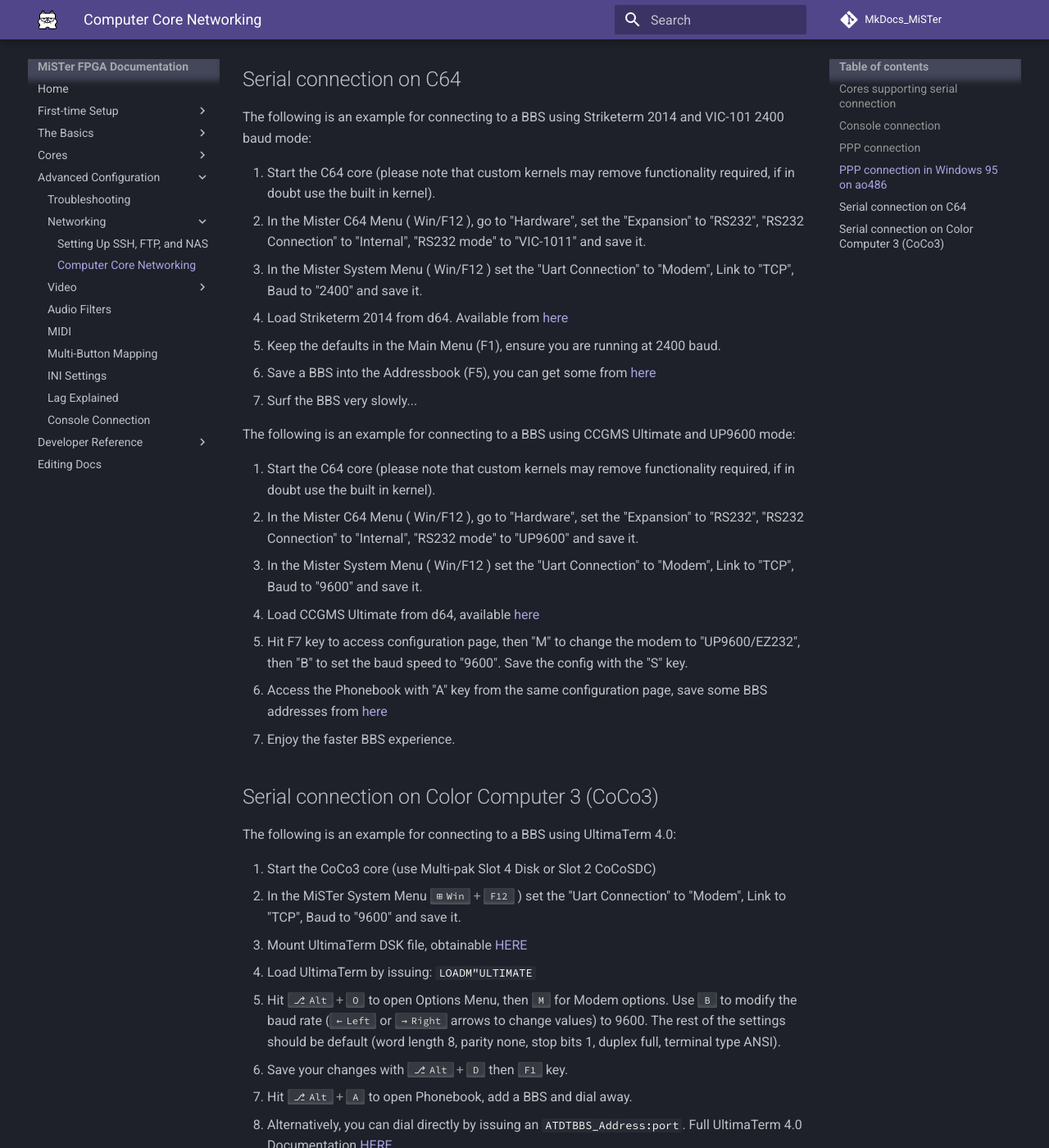
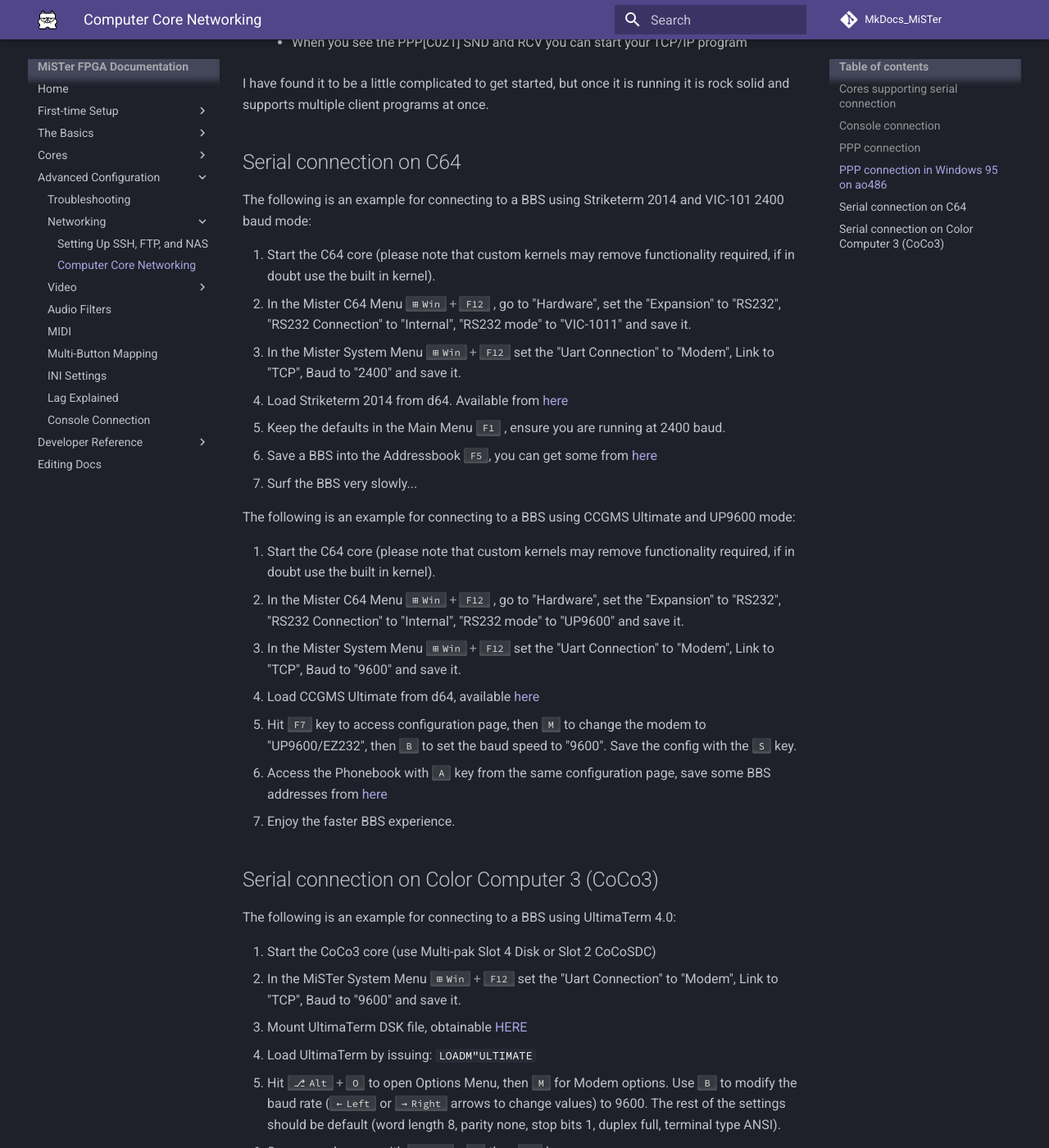
Before and after one commit to MiSTer-devel/MkDocs_MiSTer, an MkDocs documentation site: the page built from docs/advanced/computer.md, in a window 1280 px wide and 1400 px high, scrolled down 2715 px. Shown: the whole window at 82% size. Built offline with MkDocs 1.6.1 and Material for MkDocs 9.7.7, drawn with Linux system fonts in a browser that asks for light colours; comment, search, counter and statistics services are not loaded; some of the changed text lies outside the part shown.

Commit message:
Update computer.md
Cosmetic changes for C64 connections, added a link for MiamiDX setup for Amiga and completed the list of cores supporting serial/ppp connection (stable ones, I know Alanswx is working for serial on Apple II for now).

```diff
--- a/docs/advanced/computer.md
+++ b/docs/advanced/computer.md
@@ -8,10 +8,13 @@
 * **Minimig**. Tested on [Roadshow TCP/IP](https://misterfpga.org/viewtopic.php?f=4&t=2063&p=18598&hilit=Roadshow#p18598){target=_blank}, AmiTCP and Miami.
     1. AmiTCP provides more complete solution with ftpd daemon. There are many other 3rd party addons are based on AmiTCP, so it's advised to use this package.
     2. Roadshow works very well, it is fully compatible with AmiTCP and offers additional extensions. Follow these [Instructions](https://misterfpga.org/viewtopic.php?f=4&t=2063&p=18598&hilit=Roadshow#p18598){target=_blank} for complete setup.  It is still a paid for and supported product, you can find more information [here](http://roadshow.apc-tcp.de/index-en.php){target=_blank}.
-    3.  Miami was successfully tested. The Miami settings that worked: use PPP connection via serial.device, set baud rate to 115200, RTS/CTS to on, and enable 8N1. Set modem to nullmodem. Manually enter an IP suitable for your lan ending in 254, e.g. 192.168.1.254. Manually add a DNS server, e.g. 8.8.8.8 for Google DNS. Term v4.7 has been used to test console connection.
+    3.  Miami was successfully tested. The Miami settings that worked: use PPP connection via serial.device, set baud rate to 115200, RTS/CTS to on, and enable 8N1. Set modem to nullmodem. Manually enter an IP suitable for your lan ending in 254, e.g. 192.168.1.254. Manually add a DNS server, e.g. 8.8.8.8 for Google DNS. Term v4.7 has been used to test console connection. For a more detailed MiamiDX setup guide, please check [here](https://www.geocities.ws/allforamiga/){target=_blank}
 * **ao486**. Currently only console connection has been tested using Dos Navigator's integrated Terminal and Kermit 3.15. PPP should work under Win95.
 DOS tools are here : [dos_ftpd.zip](https://github.com/MiSTer-devel/ao486_MiSTer/raw/master/sw/dos_ftpd.zip){target=_blank}. The DOS FTP server included does not support passive mode, so set your client to use active.
 * **C64**. Serial connection.
+* **Tandy Color Computer 3 (CoCo3)**. Serial Connection.
+* **Macintosh Plus**. Serial and PPP support.
+* **AtariST**. Serial and PPP support.
 
 OSD provides an option to switch between PPP and Console on these cores.
 Both console and PPP are using baud rate 115200 8N1 mode with hardware RTS/CTS flow control for stability.
@@ -35,7 +38,7 @@
 
 The following steps will allow you to get it working:
 
-1. In the Mister System Menu ( Win/F12 ) set the "Uart Connection" to "PPP" and save it.
+1. In the Mister System Menu ++win+f12++ set the "Uart Connection" to "PPP" and save it.
 2. In Windows 95 ensure the COM1 device is installed in Start->Settings->Control Panel->System - Device Manager Tab, there should be a twisty called Ports(COM & LPT) and under that a "Communications Port (COM1)"
 3. If it doesn't exist go to Start->Settings->Control Panel->Add/New Hardware and it should be automatically added.
 4. Get the replacement PPP client
@@ -61,28 +64,28 @@
 The following is an example for connecting to a BBS using Striketerm 2014 and VIC-101 2400 baud mode:
 
 1. Start the C64 core (please note that custom kernels may remove functionality required, if in doubt use the built in kernel).
-2. In the Mister C64 Menu ( Win/F12 ), go to "Hardware", set the "Expansion" to "RS232", "RS232 Connection" to "Internal", "RS232 mode" to "VIC-1011" and save it.
-3. In the Mister System Menu ( Win/F12 ) set the "Uart Connection" to "Modem", Link to "TCP", Baud to "2400" and save it.
+2. In the Mister C64 Menu ++win+f12++ , go to "Hardware", set the "Expansion" to "RS232", "RS232 Connection" to "Internal", "RS232 mode" to "VIC-1011" and save it.
+3. In the Mister System Menu ++win+f12++ set the "Uart Connection" to "Modem", Link to "TCP", Baud to "2400" and save it.
 4. Load Striketerm 2014 from d64. Available from [here](https://csdb.dk/release/?id=130807){target=_blank}
-5. Keep the defaults in the Main Menu (F1), ensure you are running at 2400 baud.
-6. Save a BBS into the Addressbook (F5), you can get some from [here](http://cbbsoutpost.servebbs.com){target=_blank}
+5. Keep the defaults in the Main Menu ++f1++ , ensure you are running at 2400 baud.
+6. Save a BBS into the Addressbook ++f5++, you can get some from [here](http://cbbsoutpost.servebbs.com){target=_blank}
 7. Surf the BBS very slowly...
 
 The following is an example for connecting to a BBS using CCGMS Ultimate and UP9600 mode:
 
 1. Start the C64 core (please note that custom kernels may remove functionality required, if in doubt use the built in kernel).
-2. In the Mister C64 Menu ( Win/F12 ), go to "Hardware", set the "Expansion" to "RS232", "RS232 Connection" to "Internal", "RS232 mode" to "UP9600" and save it.
-3. In the Mister System Menu ( Win/F12 ) set the "Uart Connection" to "Modem", Link to "TCP", Baud to "9600" and save it.
+2. In the Mister C64 Menu ++win+f12++ , go to "Hardware", set the "Expansion" to "RS232", "RS232 Connection" to "Internal", "RS232 mode" to "UP9600" and save it.
+3. In the Mister System Menu ++win+f12++ set the "Uart Connection" to "Modem", Link to "TCP", Baud to "9600" and save it.
 4. Load CCGMS Ultimate from d64, available [here](https://csdb.dk/release/download.php?id=214853){target=_blank}
-5. Hit F7 key to access configuration page, then "M" to change the modem to "UP9600/EZ232", then "B" to set the baud speed to "9600". Save the config with the "S" key.
-6. Access the Phonebook with "A" key from the same configuration page, save some BBS addresses from [here](http://cbbsoutpost.servebbs.com){target=_blank}
+5. Hit ++f7++ key to access configuration page, then ++m++ to change the modem to "UP9600/EZ232", then ++b++ to set the baud speed to "9600". Save the config with the ++s++ key.
+6. Access the Phonebook with ++a++ key from the same configuration page, save some BBS addresses from [here](http://cbbsoutpost.servebbs.com){target=_blank}
 7. Enjoy the faster BBS experience.
 
 ## Serial connection on Color Computer 3 (CoCo3)
 The following is an example for connecting to a BBS using UltimaTerm 4.0:
 
 1. Start the CoCo3 core (use Multi-pak Slot 4 Disk or Slot 2 CoCoSDC)
-2. In the MiSTer System Menu ++win+f12++ ) set the "Uart Connection" to "Modem", Link to "TCP", Baud to "9600" and save it.
+2. In the MiSTer System Menu ++win+f12++  set the "Uart Connection" to "Modem", Link to "TCP", Baud to "9600" and save it.
 3. Mount UltimaTerm DSK file, obtainable [HERE](https://colorcomputerarchive.com/repo/Disks/Applications/Ultimaterm%204.0%20%28Ken%20Johnston%29%20%28Coco%203%29.zip){target=_blank}
 4. Load UltimaTerm by issuing: `LOADM"ULTIMATE`
 5. Hit ++alt+o++ to open Options Menu, then ++m++ for Modem options. Use ++b++ to modify the baud rate (++left++ or ++right++ arrows to change values) to 9600. The rest of the settings should be default (word length 8, parity none, stop bits 1, duplex full, terminal type ANSI).
```
